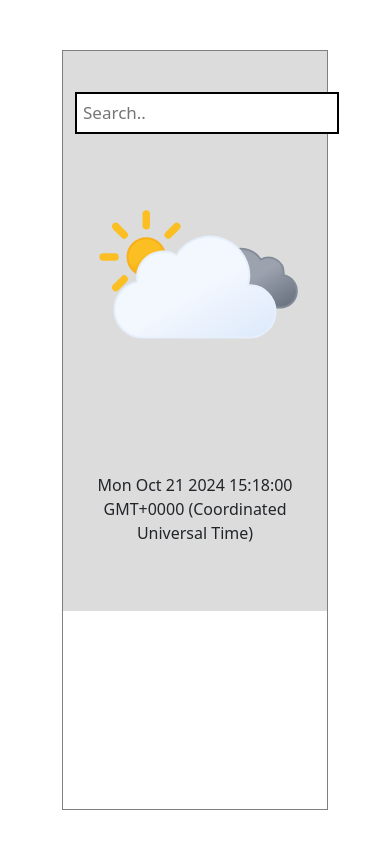
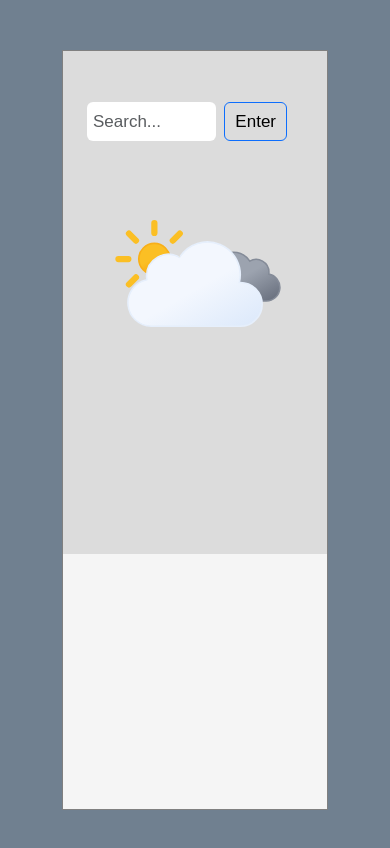
Before and after one commit to Kivlanizzu/weather_webapp, a plain HTML site: page index.html in a window 390 px wide. Drawn offline with nearby package versions, Linux system fonts and the light colour scheme.

Commit message:
mengubah tampilan css search, font dan background

```diff
--- a/index.css
+++ b/index.css
@@ -1,11 +1,52 @@
+body {
+    background-color: slategray;
+    font-family: sans-serif;
+}
+
+#currenttemp{
+    font-size: 80px;
+}
+#wmo{
+    height: 200px;
+    width: 200px;
+}
+
+#loading {
+    float: right;
+    padding: 6px 10px;
+    margin-top: 8px;
+    margin-right: 16px;
+    font-size: 17px;
+    cursor: pointer;
+    color: black;
+}
+
+#city {
+    padding: 6px;
+    margin-top: 8px;
+    font-size: 17px;
+    border: none;
+    width: 70%;
+}
+
+#date{
+    font-size: 20px;
+}
+
+
 .col-4{
     width: 100%;
+    display: flex;
+    flex-direction: row;
+    justify-content: center;
 }
 .col-sm-4{
     display: flex;
     justify-content: space-evenly;
     flex-direction: column;
     background-color: gainsboro;
+    align-items: center;
+
 }
 .col-sm-8 {
     display: flex;
@@ -14,6 +55,7 @@
     justify-items: center;
     flex-wrap: wrap;
     align-items: center;
+    background-color: whitesmoke;
 }
 input[type=text] {
     float: center;
--- a/index.html
+++ b/index.html
@@ -9,12 +9,13 @@
   </head>
   <body>
     <div class="container text-center">
-        <div class="row" style="height: 90vh;">
+        <div class="row" style="height: 90vh;" id="container">
             <div class="col-sm-4">
-              <div class="col-4">
-                <input type="text" placeholder="Search..">
+              <div class="container-fluid" style="display: flex;">
+                  <input class="form-control me-2" type="text" id="city" placeholder="Search...">
+                  <button class="btn btn-outline-primary" id="loading" onclick="getWeatherByCity()">Enter</button>
               </div>
-              <div class="col-4">
+              <div class="col-4" id="wmo">
                 <img src="asset/overcast-day.svg" alt="cloud">
               </div>
               <div class="col-4" id="currenttemp">
@@ -23,13 +24,13 @@
               <div class="col-4" id="date">
 
               </div>
-              <div class="col-4" id="city">
+              <div class="col-4" id="city-name">
 
               </div>
             </div>
-            <div class="col-sm-8" id="days">
-            </div>
+          <div class="col-sm-8" id="days">
 
+          </div>
     <script src="index.js"></script>
     <script src="https://cdn.jsdelivr.net/npm/bootstrap@5.3.3/dist/js/bootstrap.bundle.min.js" integrity="sha384-YvpcrYf0tY3lHB60NNkmXc5s9fDVZLESaAA55NDzOxhy9GkcIdslK1eN7N6jIeHz" crossorigin="anonymous"></script>
   </body>
--- a/index.js
+++ b/index.js
@@ -1,5 +1,3 @@
-const d = new Date();
-document.getElementById("date").innerHTML = d;
 function dateFormatted(date) {
     const options = {
         weekday: "long",
@@ -8,10 +6,22 @@ function dateFormatted(date) {
         day: "numeric",
     };
     const dateFormatted = new Date(date);
-    return dateFormatted.toLocaleDateString("id-ID", options);
+    return dateFormatted.toLocaleDateString("en-US", options);
 }
 
-
+async function getWeatherByCity() {
+    const city = document.getElementById("city").value;
+    const response = await fetch(
+        `https://geocoding-api.open-meteo.com/v1/search?name=${city}&count=10&language=en&format=json`
+    );
+    const responseJson = await response.json();
+    const latitude = responseJson.results[0].latitude;
+    const longitude = responseJson.results[0].longitude;
+    const cityName = responseJson.results[0].name;
+    getWeather(latitude, longitude);
+    document.getElementById("city-name").innerHTML = cityName;
+    document.getElementById("city").value = "";
+}
 
 async function getWeather(latitude,longitude) {
     try {
@@ -19,23 +29,24 @@ async function getWeather(latitude,longitude) {
         const data = await response.json();
         const response2 = await fetch(`https://api.open-meteo.com/v1/forecast?latitude=${latitude}&longitude=${longitude}&current=temperature_2m,is_day,weather_code`);
         const data2 = await response2.json();
+        document.getElementById("days").innerHTML = "";
         for (let i = 1; i < data.daily.time.length; i++) {
             document.getElementById("days").innerHTML +=
             `<div class="col-12 col-md-4">
-                <div class="card text-bg-light mb-3">
+                <div class="card text-bg-light mb-3" stryle="background-color: 586990;">
                     <div class="card-body">
                         <h5 class="card-title">${dateFormatted(data.daily.time[i])}</h5>
-                        <p class="card-text">${data.daily.temperature_2m_min[i]} C - ${data.daily.temperature_2m_max[i]} C</p>
+                        <p class="card-text">${data.daily.temperature_2m_min[i]} °C ~ ${data.daily.temperature_2m_max[i]} °C</p>
                     </div>
                 </div>
             </div>`
         };
         document.getElementById("currenttemp").innerHTML =
-        `<p>${data2.current.temperature_2m} C</p>`;
-        document.getElementById("city").innerHTML =
-        `<p>${data2.timezone} </p>`;
-
-    } catch (error) {
+        `<p>${data2.current.temperature_2m} °C</p>`;
+        document.getElementById("date").innerHTML =
+        `<p>${dateFormatted(data2.current.time)}</p>`;
+    }
+    catch (error) {
         console.log(error);
     }
 }
```
